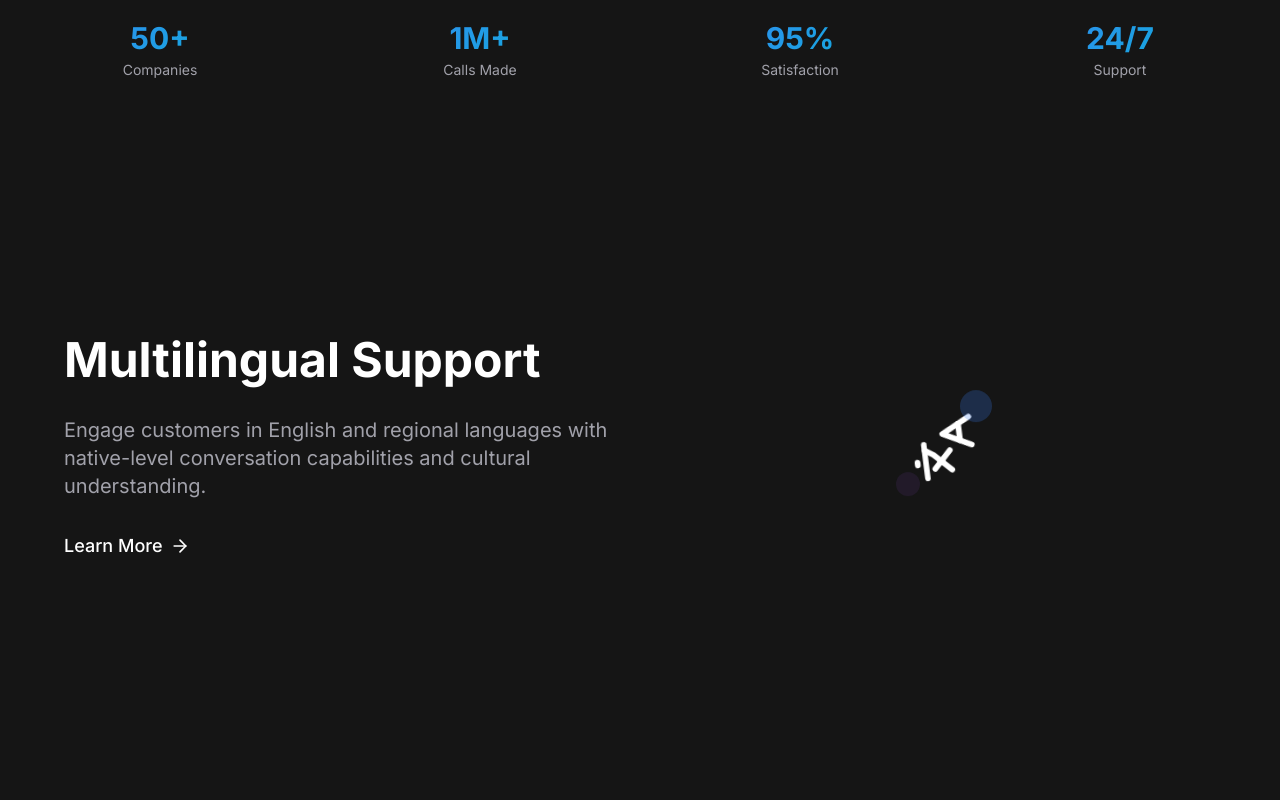
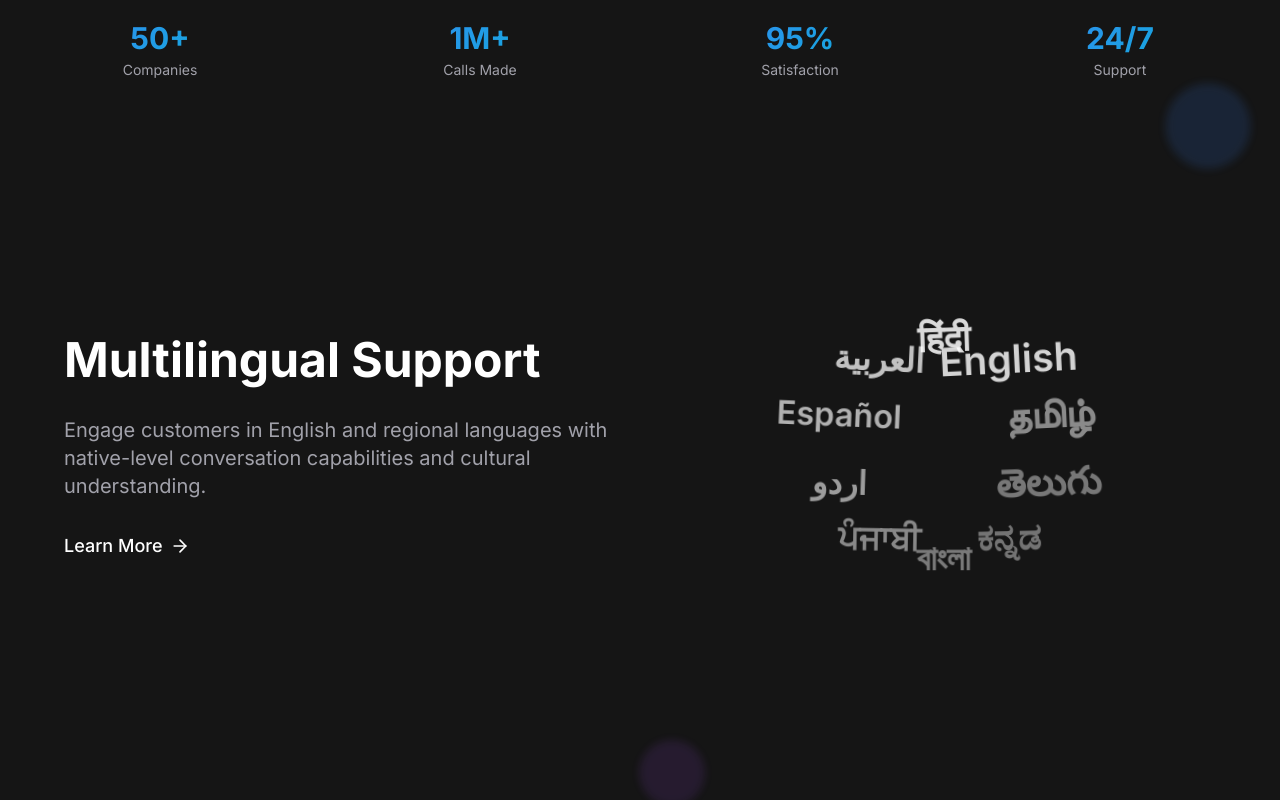
Before and after one commit to Britojaison/echoAI, a Next.js app: page / in a window 1280 px wide. Shown: the part 780-1580 px from the top of the page. Built offline with nearby package versions, Linux system fonts and the light colour scheme.

Commit message:
Update language animations and footer: smooth animations, add 88gb logo

```diff
--- a/components/benefits-section.tsx
+++ b/components/benefits-section.tsx
@@ -127,7 +127,124 @@ export function BenefitsSection() {
                 animate={isVisible ? { opacity: 1, x: 0 } : { opacity: 1, x: 0 }}
                 transition={{ duration: 0.8, delay: index * 0.2 + 0.5 }}
               >
-                {/* Benefit-specific Animation */}
+                {index === 0 ? (
+                  /* Language Cluster for Multilingual Support */
+                  <motion.div
+                    className="relative w-96 h-96 sm:w-[36rem] sm:h-[36rem] lg:w-[40rem] lg:h-[40rem] flex items-center justify-center overflow-visible"
+                    initial={{ scale: 0.8, opacity: 0 }}
+                    animate={isVisible ? { scale: 1, opacity: 1 } : { scale: 0.8, opacity: 0 }}
+                    transition={{ duration: 0.8, delay: index * 0.2 + 0.7 }}
+                  >
+                    {/* All languages - arranged in a circular pattern with equal spacing */}
+                    {(() => {
+                      const languages = [
+                        { text: "हिंदी", lang: "Hindi" },
+                        { text: "English", lang: "English" },
+                        { text: "தமிழ்", lang: "Tamil" },
+                        { text: "తెలుగు", lang: "Telugu" },
+                        { text: "ಕನ್ನಡ", lang: "Kannada" },
+                        { text: "বাংলা", lang: "Bangla" },
+                        { text: "ਪੰਜਾਬੀ", lang: "Punjabi" },
+                        { text: "اردو", lang: "Urdu" },
+                        { text: "Español", lang: "Spanish" },
+                        { text: "العربية", lang: "Arabic" },
+                      ]
+                      const radius = 110 // Circle radius - increased significantly for better readability
+                      const angleStep = (2 * Math.PI) / languages.length // Equal angle between each language
+                      const startAngle = -Math.PI / 2 // Start from top (12 o'clock position)
+
+                      return languages.map((lang, index) => {
+                        const angle = startAngle + (index * angleStep)
+                        const x = radius * Math.cos(angle)
+                        const y = radius * Math.sin(angle)
+
+                        return {
+                          ...lang,
+                          delay: index * 0.1,
+                          x: Math.round(x),
+                          y: Math.round(y),
+                          opacity: index === 1 ? [0.6, 1, 0.6] : [0.4, 0.9, 0.4], // English slightly brighter
+                          z: index % 3
+                        }
+                      })
+                    })().map((lang, langIndex) => (
+                      <motion.div
+                        key={lang.lang}
+                        className="absolute text-2xl sm:text-3xl lg:text-4xl font-semibold whitespace-nowrap pointer-events-none text-white"
+                        style={{
+                          x: lang.x,
+                          y: lang.y,
+                          zIndex: lang.z,
+                        }}
+                        initial={{ opacity: 0, scale: 0.5, rotate: -5 }}
+                        animate={isVisible ? {
+                          opacity: lang.opacity,
+                          scale: [0.9, 1.1, 0.9],
+                          rotate: [-3, 3, -3],
+                          x: lang.x,
+                          y: lang.y,
+                        } : { opacity: 0, scale: 0.5 }}
+                        transition={{
+                          duration: 4 + langIndex * 0.3,
+                          delay: lang.delay,
+                          repeat: Infinity,
+                          repeatType: "reverse",
+                          ease: "easeInOut",
+                          opacity: {
+                            duration: 5 + langIndex * 0.4,
+                            repeat: Infinity,
+                            ease: "easeInOut",
+                            repeatType: "reverse"
+                          },
+                          scale: {
+                            duration: 4 + langIndex * 0.3,
+                            repeat: Infinity,
+                            ease: "easeInOut",
+                            repeatType: "reverse"
+                          },
+                          rotate: {
+                            duration: 6 + langIndex * 0.5,
+                            repeat: Infinity,
+                            ease: "easeInOut",
+                            repeatType: "reverse"
+                          }
+                        }}
+                      >
+                        {lang.text}
+                      </motion.div>
+                    ))}
+
+                    {/* Floating circles */}
+                    <motion.div
+                      className="absolute -top-8 -right-8 w-16 h-16 sm:w-20 sm:h-20 bg-blue-500/30 rounded-full blur-sm"
+                      animate={isVisible ? {
+                        y: [0, -15, 0],
+                        opacity: [0.3, 0.6, 0.3],
+                        scale: [1, 1.1, 1]
+                      } : { opacity: 0 }}
+                      transition={{
+                        duration: 3,
+                        repeat: Infinity,
+                        ease: "easeInOut",
+                      }}
+                    />
+                    <motion.div
+                      className="absolute -bottom-8 -left-8 w-12 h-12 sm:w-16 sm:h-16 bg-purple-500/30 rounded-full blur-sm"
+                      animate={isVisible ? {
+                        y: [0, 15, 0],
+                        opacity: [0.3, 0.6, 0.3],
+                        scale: [1, 1.1, 1]
+                      } : { opacity: 0 }}
+                      transition={{
+                        duration: 3,
+                        delay: 1.5,
+                        repeat: Infinity,
+                        ease: "easeInOut",
+                      }}
+                    />
+                  </motion.div>
+                ) : (
+                  /* Default icon animation for other benefits */
                   <motion.div
                     className="relative perspective-1000"
                     initial={{ scale: 1, rotateY: 0 }}
@@ -187,6 +304,7 @@ export function BenefitsSection() {
                       }}
                     />
                   </motion.div>
+                )}
               </motion.div>
             </motion.div>
           ))}
--- a/components/footer.tsx
+++ b/components/footer.tsx
@@ -49,6 +49,14 @@ export function Footer() {
                 className="w-12 h-12"
               />
               <span className="text-lg sm:text-xl font-bold gradient-text">Infini8 Voice</span>
+              <span className="text-lg sm:text-xl font-bold text-white mx-3">×</span>
+              <Image
+                src="/88gb.png"
+                alt="88GB Logo"
+                width={42}
+                height={42}
+                className="w-12 h-12 aspect-square object-contain"
+              />
             </Link>
             <p className="text-muted-foreground mb-6 max-w-md">
               Automate customer interactions with AI voice calling agents.
```
Also changed, not shown: public/88gb.png (added). Lines whose indentation alone changed are shown as unchanged.
